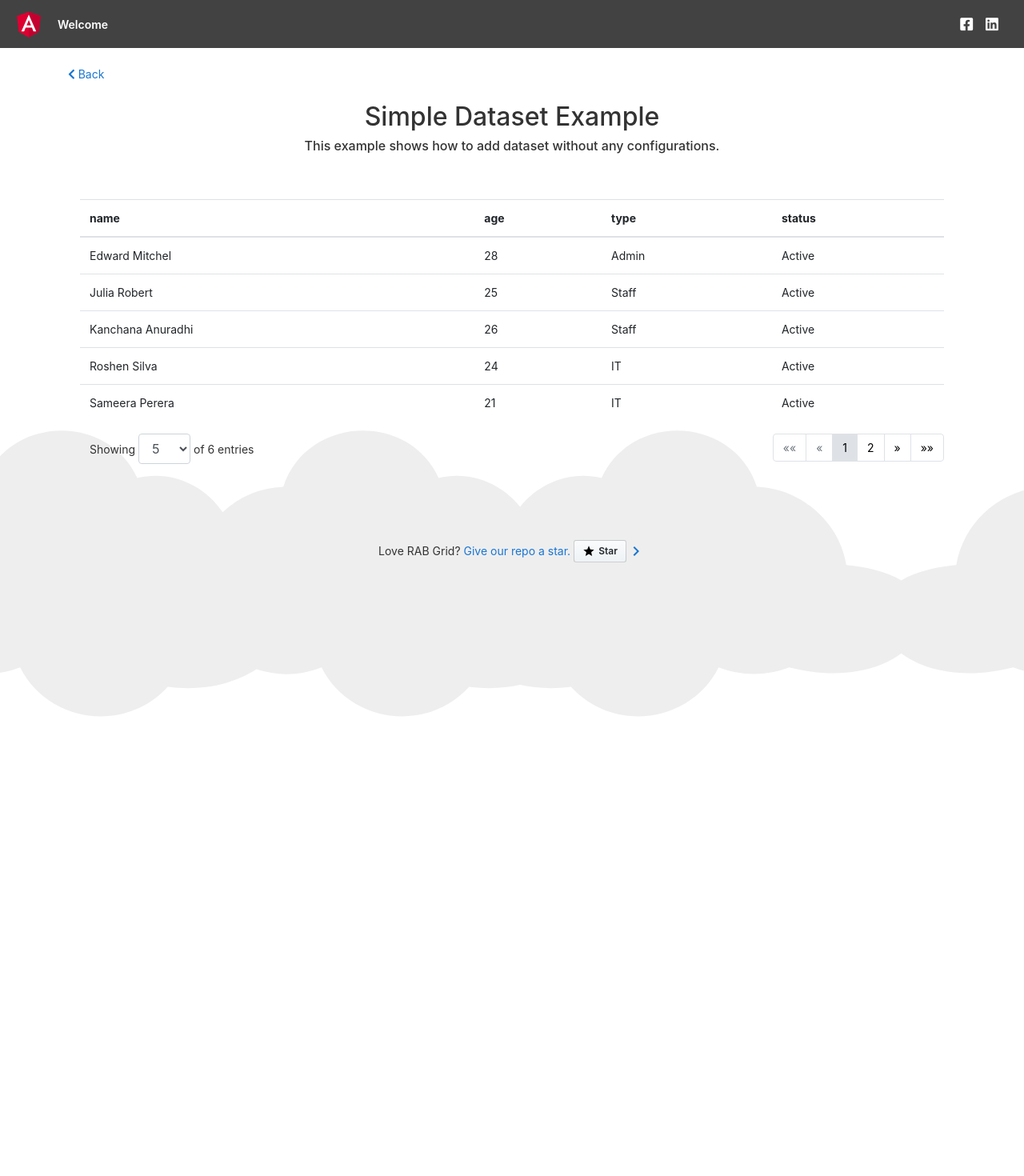
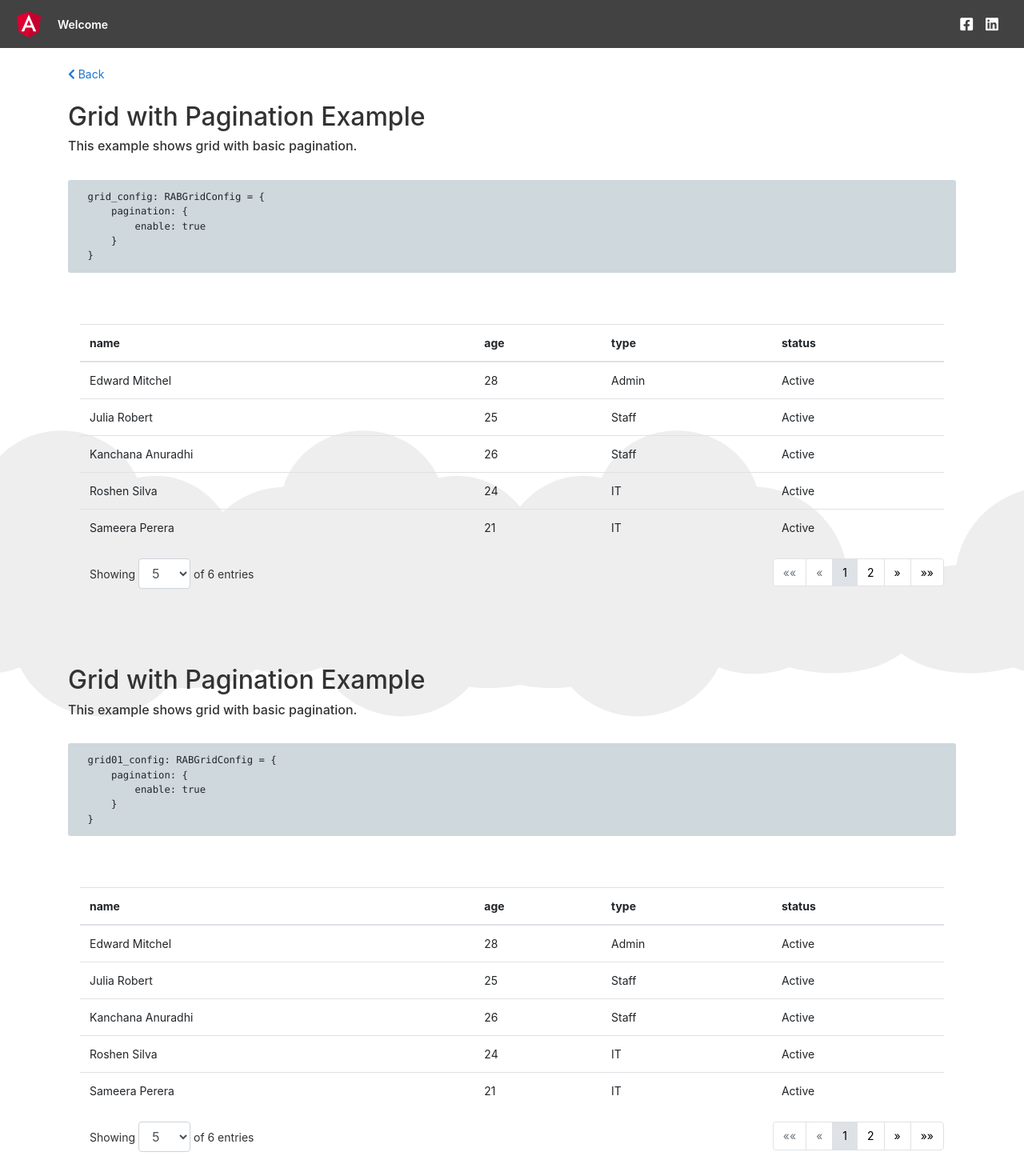
Before and after one commit to rashintha/rab-grid, an Angular app: page /ex03 in a window 1280 px wide. Shown: the top 1470 px of the page at 80% size. Before the commit the page ends 800 px from the top, so only its background shows below. Built offline with nearby package versions, Linux system fonts and the light colour scheme.

Commit message:
Under constructions note added.

```diff
--- a/src/app/Examples/example03/example03.component.html
+++ b/src/app/Examples/example03/example03.component.html
@@ -6,12 +6,44 @@
             </a>
         </div>
     </div>
+
     <div class="row">
-        <div class="col h2 text-center">Simple Dataset Example</div>
+        <div class="col h2">Grid with Pagination Example</div>
     </div>
     <div class="row">
-        <div class="col h6 text-center pb-5">This example shows how to add dataset without any configurations.</div>
+        <div class="col h6 pb-4">This example shows grid with basic pagination.</div>
+    </div>
+    <div class="row">
+        <div class="col pb-5">
+            <pre><code>{{
+"grid_config: RABGridConfig = {
+    pagination: {
+        enable: true
+    }
+}"}}</code></pre>
+        </div>
     </div>
 
     <rab-grid [config]="grid01_config" [data]="grid_data"></rab-grid>
 </div>
+
+<div class="container content">
+    <div class="row">
+        <div class="col h2">Grid with Pagination Example</div>
+    </div>
+    <div class="row">
+        <div class="col h6 pb-4">This example shows grid with basic pagination.</div>
+    </div>
+    <div class="row">
+        <div class="col pb-5">
+            <pre><code>{{
+"grid01_config: RABGridConfig = {
+    pagination: {
+        enable: true
+    }
+}"}}</code></pre>
+        </div>
+    </div>
+
+    <rab-grid [config]="grid02_config" [data]="grid_data"></rab-grid>
+</div>
--- a/src/app/Examples/example03/example03.component.ts
+++ b/src/app/Examples/example03/example03.component.ts
@@ -23,6 +23,12 @@ export class Example03Component implements OnInit {
     }
   }
 
+  grid02_config: RABGridConfig = {
+    pagination: {
+      enable: true,
+    }
+  }
+
   constructor() { }
 
   ngOnInit(): void {
```
Also changed, not shown: 1 other file (tests, documents, lock files or other folders).
